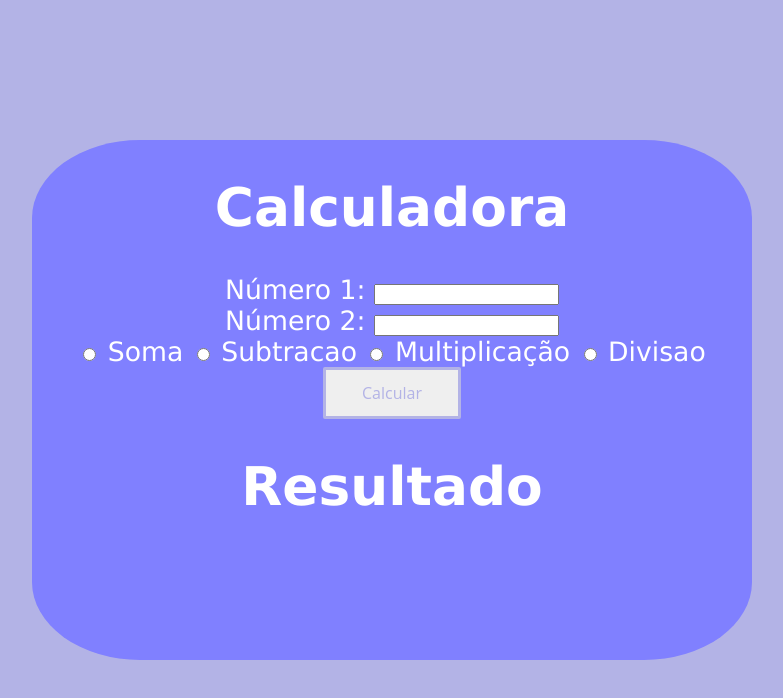
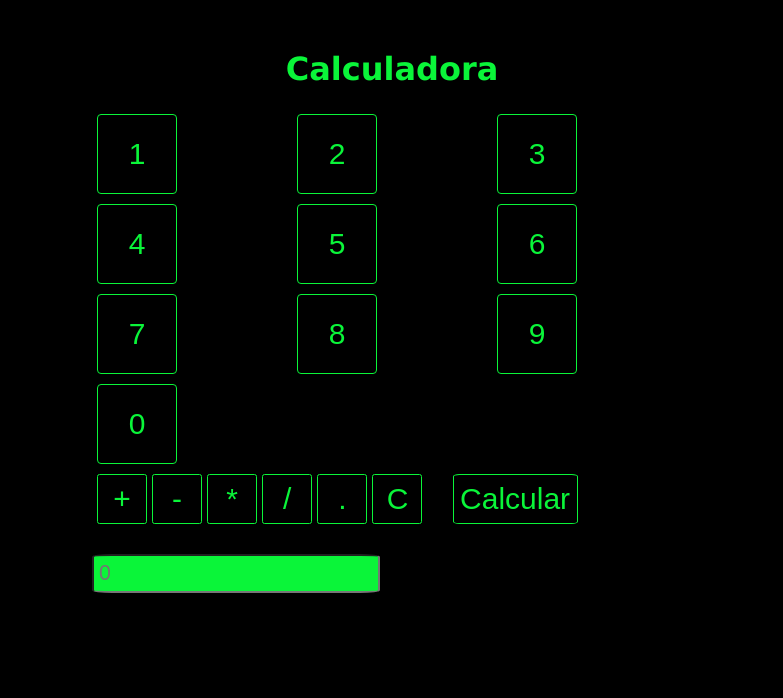
Before and after one commit to grasbiel/AtividadesJS, a plain HTML site: page Calculadora/calculadora.html in a window 1280 px wide. Shown: the whole page, without its empty margins (248-1031 px from the left). Drawn offline with Linux system fonts and the light colour scheme.

Commit message:
Atualização de JS e CSS

```diff
--- a/Calculadora/calculadora.html
+++ b/Calculadora/calculadora.html
@@ -12,27 +12,70 @@
   <script src="js/script.js"></script>
 </head>
 <body>
-  <div class="caixa">
-    <h1>Calculadora</h1>
-    <form>
-      <label for="numero1">Número 1:</label>
-      <input type="number" id="num1" name="num1"><br>
-      <label for="numero2">Número 2:</label>
-      <input type="number" id="num2" name="num2"> <br>
+  <h1>Calculadora</h1>
+  <section>
 
 
-      <input type="radio" id="1" name="opcao" value="1"> Soma
-      <input type="radio" id="2" name="opcao" value="2"> Subtracao
-      <input type="radio" id="3" name="opcao" value="3"> Multiplicação
-      <input type="radio" id="4" name="opcao" value="4"> Divisao
+    <div class="">
+      <div class="flex"> <!--NUMEROS-->
+        <div>
+          <button onclick="calcular('numero', 1)" type="number" class="botao" onclick="pressiona1()" id="1">1</button>
+        </div>
 
-      <br><button onclick="calculadora()" class="btn btn-hover">Calcular</button>
-      <div id="res">
-        <h1>Resultado</h1>
+        <div>
+          <button onclick="calcular('numero',2)" type="number" class="botao">2</button>
+        </div>
 
-      </div>
+        <div>
+          <button onclick="calcular('numero', 3) " type="number" class="botao">3</button>
+        </div>
 
-    </form>
-  </div>
+        <div>
+          <button onclick="calcular('numero', 4) " type="number" class="botao">4</button>
+        </div>
+        <div>
+          <button onclick="calcular('numero', 5) " type="number" class="botao">5</button>
+        </div>
+        <div>
+          <button onclick="calcular('numero', 6) " type="number" class="botao">6</button>
+        </div>
+        <div>
+          <button onclick="calcular('numero', 7) " type="number" class="botao">7</button>
+        </div>
+        <div>
+          <button onclick="calcular('numero', 8) " type="number" class="botao">8</button>
+        </div>
+        <div>
+          <button onclick="calcular('numero', 9) " type="number" class="botao">9</button>
+        </div>
+        <div>
+          <button onclick="calcular('numero', 0) " type="number" class="botao">0</button>
+        </div>
+
+        <div>
+
+        </div>
+      </div> <!--FIM NUMEROS-->
+
+      <div class="flex"> <!--OPERADORES-->
+        <div>
+          <button onclick="calcular('operacao', '+')" class="botaoop">+</button>
+          <button onclick="calcular('operacao', '-')" class="botaoop">-</button>
+          <button onclick="calcular('operacao', '*')" class="botaoop">*</button>
+          <button onclick="calcular('operacao', '/')" class="botaoop">/</button>
+          <button onclick="calcular('operacao', '.')" class="botaoop">.</button>
+          <button onclick="calcular('operacao', 'c') " class="botaoop">C</button>
+          <button onclick="calcular('operacao','calc')" class="botaoop calc">Calcular</button>
+        </div>
+      </div> <!--FIM OPERADORES-->
+    </div>
+
+    <div class="flex">
+      <input type="text" onselect="calcular()" id="resultado" class="inputs" placeholder="0">
+
+
+    </div>
+  </section>
+  <script src="calc.js"></script>
 </body>
 </html>
--- a/Calculadora/css/main.css
+++ b/Calculadora/css/main.css
@@ -1,35 +1,76 @@
 body {
-  background: rgb(179, 179, 230);
+  height: 100%;
+  background: #000;
+  font-family: 'Lucida Sans', 'Lucida Sans Regular', 'Lucida Grande', 'Lucida Sans Unicode', Geneva, Verdana, sans-serif;
+}
+
+h1 {
+  color: #0AF539;
+  text-align: center;
+  margin-top: 50px;
+
+}
+.botao {
+  border: none;
+  background: #000;
+  text-emphasis: none;
+  color: #0AF539;
+  width: 80px;
+  height: 80px;
+  font-size: 30px;
+  border-radius: 5%;
+  border: 1px solid #0AF539;
+  cursor: pointer;
+}
+
+.botaoop {
+  border: none;
+  background: #000;
+  text-emphasis: none;
+  color: #0AF539;
+  width: 50px;
+  height: 50px;
+  font-size: 30px;
+  border: 1px solid #0AF539;
+  border-radius: 5%;
+  cursor: pointer;
+}
+
+.calc {
+  width: 125px;
+  margin-left: 25px;
+  cursor: pointer;
+}
+
+.op {
+  height: 40px;
+  width: 40px;
+  margin: 5px;
+  cursor: default;
+}
+.botao:hover {
+  background: #0D9027;
   color: #ffffff;
 }
 
-.caixa {
-  background: rgb(128, 128, 255);
-  font: 20pt normal;
-  font-family: Verdana, Arial, Helvetica, sans-serif;
-  width: 720px;
-  height: 520px;
-  position: absolute;
-  left: 50%;
-  top: 50%;
-  transform: translate(-50%, -50%);
-  text-align: center;
-  border-radius: 15%;
-
+.inputs {
+  line-height: 10pt;
+  font-size: 16pt;
+  background: #0AF539;
+  color: #ffffff;
+  height: 25px;
+  padding: 5px;
+  margin-top: 25px;
+  border-radius: 7%;
+}
+.flex {
+  display: flex;
+  flex-wrap: wrap;
+  max-width: 600px;
+  margin: 0 auto;
 }
 
-
-.btn {
-  border-radius: 2px;
-  border: 3px solid rgb(179, 179, 230);
-  color: rgb(179, 179, 230);
-
-  cursor: pointer;
-  font-family: 'Open Sans', sans-serif;
-  font-size: 16px;
-  padding: 12px 36px;
+.flex > div {
+  flex: 1 1 150px;
+  margin: 5px;
 }
-
-.btn-hover:hover {
-  opacity: 0.7;
-}
--- a/Calculadora/js/script.js
+++ b/Calculadora/js/script.js
@@ -1,38 +1,25 @@
-function calculadora() {
-  var num1 = window.document.getElementById('num1')
-  var num2 = window.document.getElementById('num2')
-  var opcoes = window.document.getElementsByName('opcao')
-  var opcao;
 
-  for (var i=0; i<opcoes.length; i++) {
-    if (opcoes[i].checked) {
-      opcao = Number(opcoes[i].value);
+
+
+function calcular (tipo, valor) {
+  if (tipo== 'operacao') {
+    if(valor=='c') {
+      document.getElementById('resultado').value = ''
     }
+
+    else if (valor=='+' || valor =='-' || valor == '/' || valor == '*' || valor == '.') {
+      document.getElementById('resultado').value += valor
+    }
+
+    else if (valor ==='calc') {
+      var calcula = eval(document.getElementById('resultado').value)
+      document.getElementById('resultado').value = calcula
+    }
+
   }
 
-  var res = window.document.getElementById('res')
-  var n1 = Number(num1.value)
-  var n2 = Number(num2.value)
+  else {
+    document.getElementById('resultado').value += valor
 
-  switch (opcao) {
-    case 1:
-      result = n1 + n2
-      res.innerText = ` ${result} `
-      break;
-
-    case 2:
-      result = n1 - n2
-      res.innerText = ` ${result} `
-      break;
-
-    case 3:
-      result = n1 * n2
-      res.innerHTML = `${result} `
-      break;
-
-    case 4:
-      result = n1 / n2
-      res.innerHTML = ` ${result} `
-      break;
   }
 }
```
